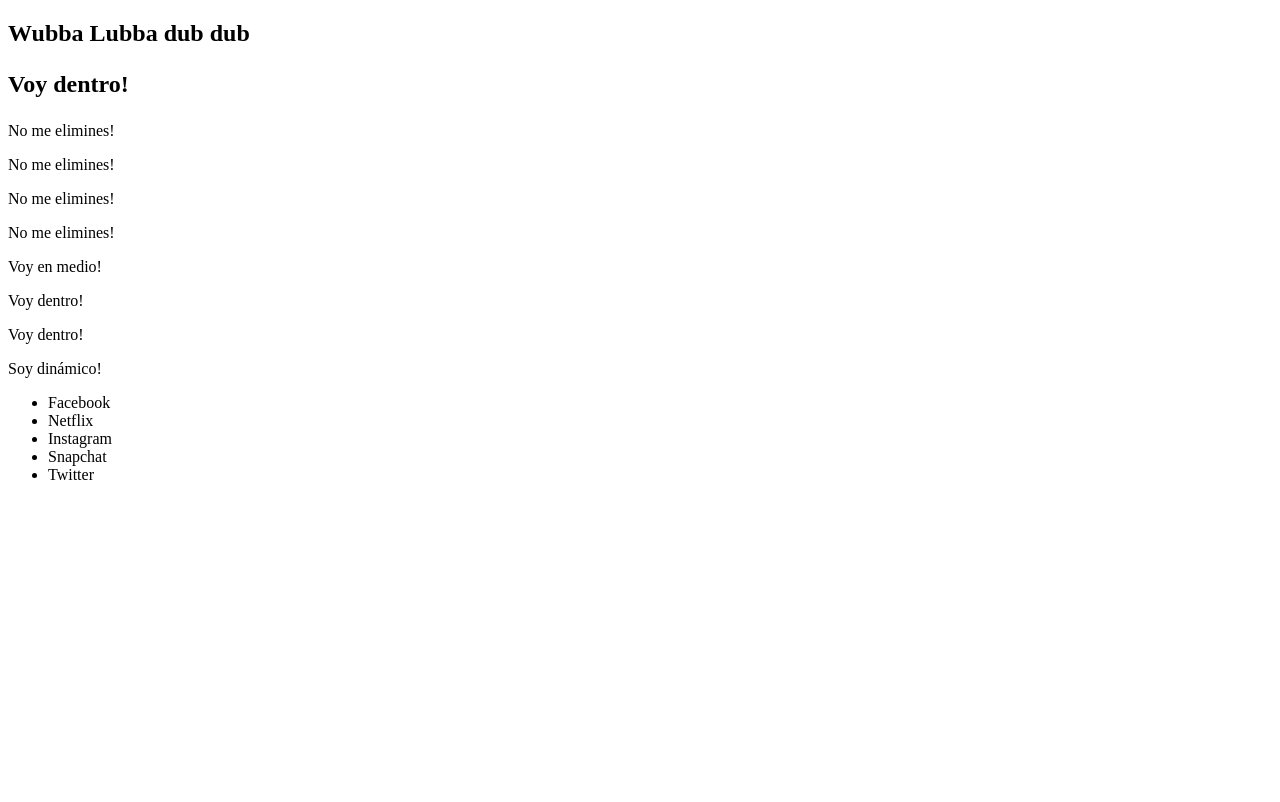
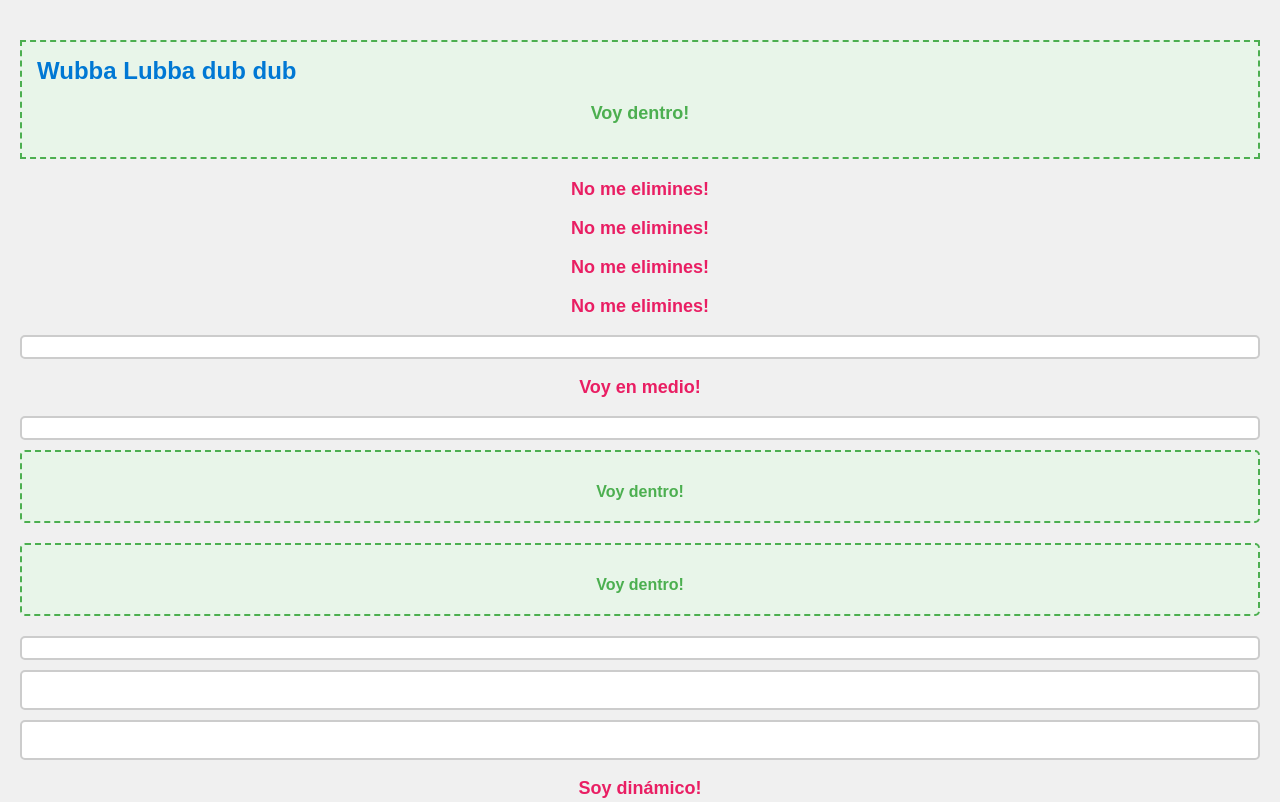
Before and after one commit to TASANMAN/ejercicios_dom_js, a plain HTML site: page Ejercicio2/index.html in a window 1280 px wide. Shown: the top 802 px of the page. Drawn offline with Linux system fonts and the light colour scheme.

Commit message:
Enlazar y crear CSS

```diff
--- /dev/null
+++ b/Ejercicio1/style1.css
@@ -0,0 +1,73 @@
+/* General Reset */
+body {
+  margin: 0;
+  font-family: Arial, sans-serif;
+  background-color: #f4f4f9;
+  color: #333;
+}
+
+/* Estilo para el botón con la clase .showme */
+.showme {
+  background-color: #4caf50;
+  color: white;
+  padding: 10px 20px;
+  border: none;
+  border-radius: 5px;
+  cursor: pointer;
+  font-size: 16px;
+  transition: background-color 0.3s ease;
+}
+
+.showme:hover {
+  background-color: #45a049;
+}
+
+/* Estilo para el h1 con id #pillado */
+#pillado {
+  font-size: 24px;
+  font-weight: bold;
+  text-align: center;
+  margin-top: 20px;
+  color: #0078d4;
+}
+
+/* Estilo general para los párrafos */
+p {
+  font-size: 18px;
+  margin: 10px 0;
+  padding: 5px 10px;
+  background-color: #f0f8ff;
+  border-left: 4px solid #0078d4;
+}
+
+/* Estilo específico para los elementos con clase .pokemon */
+.pokemon {
+  font-style: italic;
+  font-weight: bold;
+  margin: 5px 0;
+  color: #d32f2f;
+}
+
+/* Estilo para elementos con data-function="testMe" */
+[data-function='testMe'] {
+  display: inline-block;
+  background-color: #ffeb3b;
+  padding: 5px 10px;
+  margin: 5px;
+  border-radius: 3px;
+  font-weight: bold;
+  font-size: 16px;
+  color: #000;
+  transition: transform 0.2s ease;
+}
+
+[data-function='testMe']:hover {
+  transform: scale(1.1);
+  background-color: #ffe082;
+}
+
+/* Estilo adicional para el tercer elemento con data-function="testMe" */
+[data-function='testMe']:nth-of-type(3) {
+  color: #fff;
+  background-color: #f57c00;
+}
--- a/Ejercicio2/index.html
+++ b/Ejercicio2/index.html
@@ -4,6 +4,7 @@
     <meta charset="UTF-8" />
     <meta name="viewport" content="width=device-width, initial-scale=1.0" />
     <title>Document</title>
+    <link rel="stylesheet" href="style2.css" />
     <script src="ejercicio2.js" defer></script>
   </head>
   <body>
--- /dev/null
+++ b/Ejercicio2/style2.css
@@ -0,0 +1,78 @@
+/* General Reset */
+body {
+  margin: 0;
+  font-family: Arial, sans-serif;
+  background-color: #f0f0f0;
+  color: #333;
+  padding: 20px;
+}
+
+/* Estilo para los divs creados dinámicamente */
+div {
+  background-color: #ffffff;
+  border: 2px solid #ccc;
+  margin: 10px 0;
+  padding: 10px;
+  border-radius: 5px;
+}
+
+/* Estilo para los divs que contienen un solo párrafo */
+div > p {
+  font-size: 16px;
+  color: #555;
+}
+
+/* Estilo para el div que contiene múltiples párrafos */
+div > p {
+  margin-bottom: 5px;
+}
+
+/* Estilo para el h2 con la clase .fn-insert-here */
+.fn-insert-here {
+  color: #0078d4;
+  font-size: 24px;
+  font-weight: bold;
+  margin-bottom: 20px;
+}
+
+/* Estilo para los elementos li dentro de ul generados dinámicamente */
+ul {
+  list-style-type: none;
+  padding-left: 0;
+  margin-top: 20px;
+}
+
+ul li {
+  background-color: #0078d4;
+  color: white;
+  padding: 8px 12px;
+  margin: 5px 0;
+  border-radius: 5px;
+}
+
+/* Estilo para los elementos con la clase .fn-remove-me */
+.fn-remove-me {
+  text-decoration: line-through;
+  color: red;
+}
+
+/* Estilo para el párrafo "Voy en medio!" */
+p {
+  font-size: 18px;
+  font-weight: bold;
+  color: #e91e63;
+  text-align: center;
+}
+
+/* Estilo para los divs con la clase .fn-insert-here */
+.fn-insert-here {
+  border: 2px dashed #4caf50;
+  background-color: #e8f5e9;
+  padding: 15px;
+}
+
+/* Estilo para el párrafo dentro de los divs con la clase .fn-insert-here */
+.fn-insert-here p {
+  color: #4caf50;
+  font-weight: bold;
+}
--- /dev/null
+++ b/Ejercicio3/style3.css
@@ -0,0 +1,27 @@
+/* Estilo general para el body */
+body {
+  font-family: Arial, sans-serif;
+  background-color: #f9f9f9;
+  margin: 20px;
+  padding: 0;
+}
+
+/* Estilo para el párrafo que será eliminado */
+.fn-remove-me {
+  color: red;
+  text-decoration: line-through;
+  font-size: 18px;
+  margin: 20px 0;
+}
+
+/* Estilo para el div donde se insertará el texto dinámicamente */
+[data-function='printHere'] {
+  background-color: #0078d4;
+  color: white;
+  padding: 20px;
+  border-radius: 5px;
+  font-size: 20px;
+  font-weight: bold;
+  text-align: center;
+  margin-top: 20px;
+}
--- /dev/null
+++ b/Ejercicio4/style4.css
@@ -0,0 +1,104 @@
+/* Estilo general para el body */
+body {
+  font-family: Arial, sans-serif;
+  background-color: #f0f0f0;
+  margin: 20px;
+  padding: 0;
+  display: flex;
+  flex-direction: column;
+  align-items: center;
+}
+
+/* Estilo para la lista de países */
+ul {
+  list-style-type: none;
+  padding: 0;
+  margin: 20px 0;
+  width: 80%;
+  max-width: 600px;
+  background-color: #fff;
+  border: 1px solid #ccc;
+  border-radius: 5px;
+}
+
+ul li {
+  padding: 10px;
+  border-bottom: 1px solid #ddd;
+}
+
+ul li:last-child {
+  border-bottom: none;
+}
+
+/* Estilo para el div con la lista de coches */
+ul {
+  list-style-type: none;
+  padding: 0;
+  margin-top: 20px;
+  background-color: #f7f7f7;
+  border-radius: 5px;
+  width: 80%;
+  max-width: 600px;
+}
+
+ul li {
+  padding: 8px;
+  background-color: #e0f7fa;
+  margin: 5px 0;
+  border-radius: 4px;
+}
+
+/* Estilo para los divs con título e imagen */
+div {
+  margin: 20px;
+  padding: 10px;
+  background-color: #fff;
+  border: 1px solid #ddd;
+  border-radius: 8px;
+  width: 80%;
+  max-width: 600px;
+  text-align: center;
+}
+
+div h4 {
+  font-size: 20px;
+  color: #333;
+}
+
+div img {
+  width: 100%;
+  height: auto;
+  border-radius: 5px;
+  margin-top: 10px;
+}
+
+/* Estilo para el botón que elimina el último div */
+button {
+  background-color: #0078d4;
+  color: white;
+  padding: 10px 20px;
+  border: none;
+  border-radius: 5px;
+  font-size: 16px;
+  cursor: pointer;
+  margin-top: 20px;
+}
+
+button:hover {
+  background-color: #005ea6;
+}
+
+/* Estilo para los botones que eliminan los divs individuales */
+div button {
+  background-color: #e74c3c;
+  color: white;
+  padding: 8px 16px;
+  border: none;
+  border-radius: 5px;
+  cursor: pointer;
+  margin-top: 10px;
+}
+
+div button:hover {
+  background-color: #c0392b;
+}
```
Also changed, not shown: Ejercicio1/index.html (+1 -0 lines), Ejercicio3/index.html (+1 -0 lines), Ejercicio4/index.html (+2 -3 lines).
